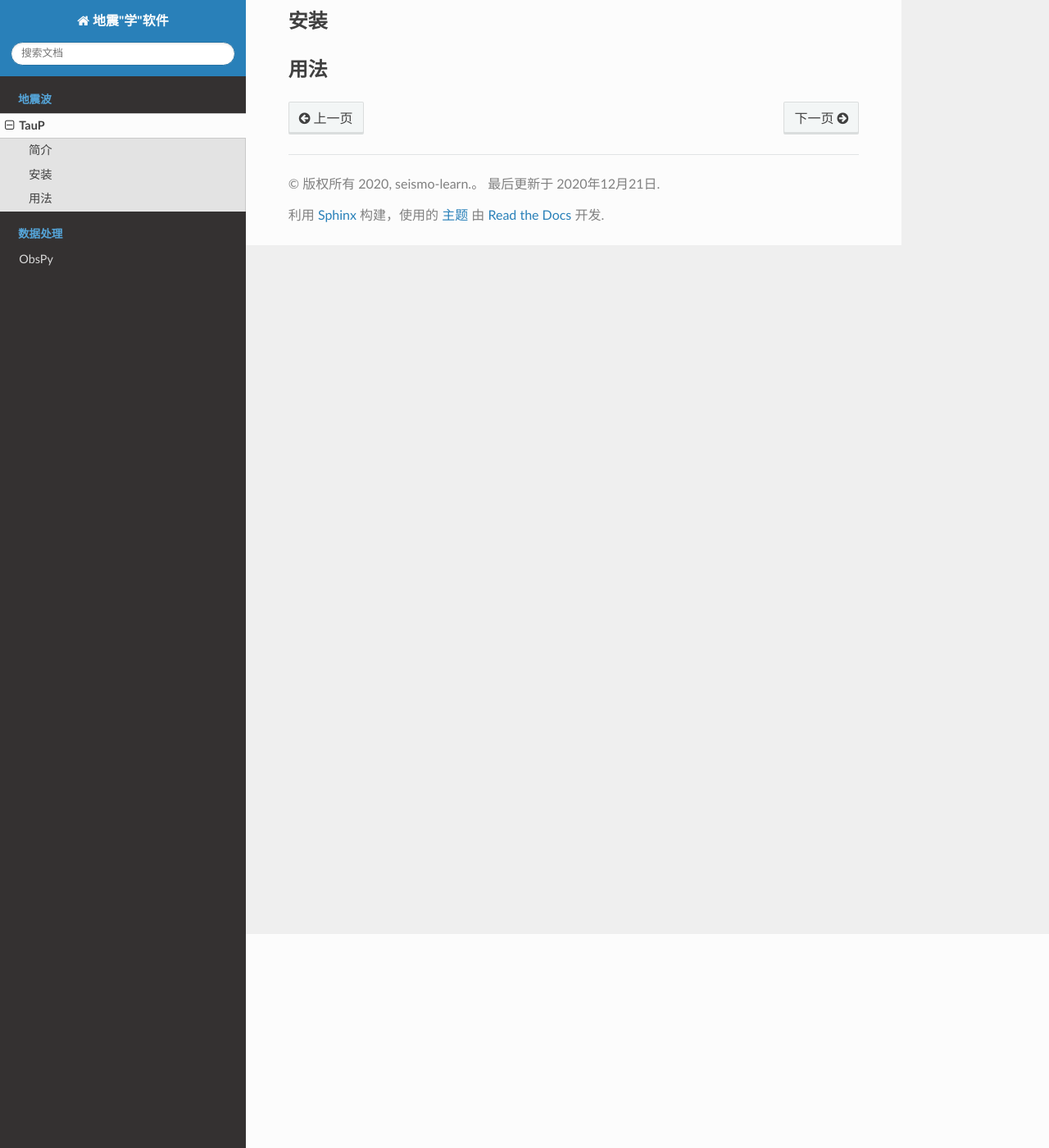
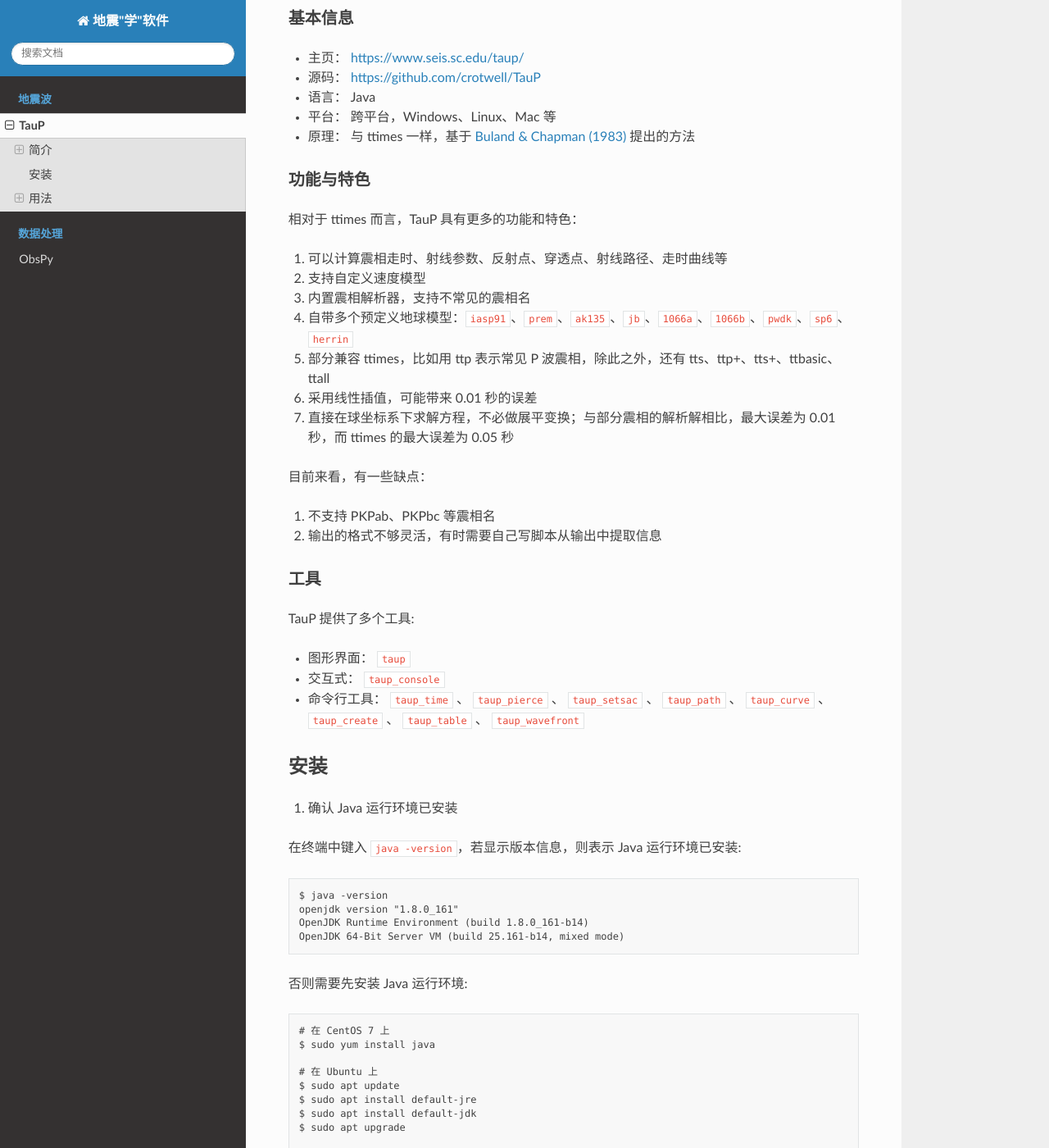
Before and after one commit to seismo-learn/software, a Sphinx documentation site: the page built from source/taup.rst, in a window 1280 px wide and 1400 px high, scrolled down 261 px. Shown: the whole window at 82% size. Built offline with Sphinx 7.4.7 and the Read the Docs theme 2.0.0, drawn with Linux system fonts in a browser that asks for light colours; some of the changed text lies outside the part shown.

Commit message:
Initial commit of TauP tutotiral

```diff
--- a/source/taup.rst
+++ b/source/taup.rst
@@ -7,12 +7,125 @@ TauP 是一款常用于计算地震波走时和路径的 Java 程序。
 简介
 ----
 
+基本信息
++++++++++
+
+- 主页： https://www.seis.sc.edu/taup/
+- 源码： https://github.com/crotwell/TauP
+- 语言： Java
+- 平台： 跨平台，Windows、Linux、Mac 等
+- 原理： 与 ttimes 一样，基于 `Buland & Chapman (1983) <https://pubs.geoscienceworld.org/ssa/bssa/article-abstract/73/5/1271/118430/The-computation-of-seismic-travel-times?redirectedFrom=fulltext>`_ 提出的方法
+
+功能与特色
+++++++++++
+
+相对于 ttimes 而言，TauP 具有更多的功能和特色：
+
+1. 可以计算震相走时、射线参数、反射点、穿透点、射线路径、走时曲线等
+2. 支持自定义速度模型
+3. 内置震相解析器，支持不常见的震相名
+4. 自带多个预定义地球模型：``iasp91``、``prem``、``ak135``、``jb``、``1066a``、``1066b``、``pwdk``、``sp6``、``herrin``
+5. 部分兼容 ttimes，比如用 ttp 表示常见 P 波震相，除此之外，还有 tts、ttp+、tts+、ttbasic、ttall
+6. 采用线性插值，可能带来 0.01 秒的误差
+7. 直接在球坐标系下求解方程，不必做展平变换；与部分震相的解析解相比，最大误差为 0.01 秒，而 ttimes 的最大误差为 0.05 秒
+
+目前来看，有一些缺点：
+
+1. 不支持 PKPab、PKPbc 等震相名
+2. 输出的格式不够灵活，有时需要自己写脚本从输出中提取信息
+
+工具
+++++
+
+TauP 提供了多个工具:
+
+- 图形界面： ``taup``
+- 交互式： ``taup_console``
+- 命令行工具： ``taup_time`` 、 ``taup_pierce`` 、 ``taup_setsac`` 、 ``taup_path`` 、 ``taup_curve`` 、 ``taup_create`` 、 ``taup_table`` 、 ``taup_wavefront``
+
 
 
 安装
 ----
 
+1. 确认 Java 运行环境已安装
+
+在终端中键入 ``java -version``，若显示版本信息，则表示 Java 运行环境已安装::
+
+    $ java -version
+    openjdk version "1.8.0_161"
+    OpenJDK Runtime Environment (build 1.8.0_161-b14)
+    OpenJDK 64-Bit Server VM (build 25.161-b14, mixed mode)
+
+否则需要先安装 Java 运行环境::
+
+    # 在 CentOS 7 上
+    $ sudo yum install java
+
+    # 在 Ubuntu 上
+    $ sudo apt update
+    $ sudo apt install default-jre
+    $ sudo apt install default-jdk
+    $ sudo apt upgrade
+
+    # 在 macOS 上
+    $ brew cask install java
+
+TauP 最新版本为 2.4.5，该版本要求 Java 版本大于 1.8。若你的机器的 Java 版本小于 1.8，
+可以考虑下载使用旧版本的 TauP。但要注意，旧版本 TauP 可能存在已知的 BUG。
+
+2. 下载 TauP::
+
+    $ wget http://www.seis.sc.edu/downloads/TauP/TauP-2.4.5.tgz
+
+3. 解压::
+
+    $ tar -xvf TauP-2.4.5.tgz
+
+4. 安装::
+
+    $ sudo mv TauP-2.4.5 /opt
+
+5. 修改环境变量::
+
+    $ echo 'export TAUPHOME=/opt/TauP-2.4.5' >> ~/.bashrc
+    $ echo 'export PATH=${TAUPHOME}/bin:${PATH}' >> ~/.bashrc
+    $ source ~/.bashrc
+
+6. 执行测试
+
+终端键入 ``taup`` 若出现 TauP 图形界面则表示安装成功。
 
 
 用法
 ----
+
+用 taup_time 计算震相走时及射线信息
++++++++++++++++++++++++++++++++++++
+
+``TODO``
+
+用 taup_pierce 计算射线的界面的穿透点
++++++++++++++++++++++++++++++++++++++
+
+``TODO``
+
+用 taup_setsac 将走时信息写入 SAC 文件
+++++++++++++++++++++++++++++++++++++++
+
+``TODO``
+
+TauP 自定义速度模型
+++++++++++++++++++++
+
+``TODO``
+
+识别 TauP 输出中的多个 P 震相
++++++++++++++++++++++++++++++
+
+``TODO``
+
+计算任意深度处下表面反射波走时
+++++++++++++++++++++++++++++++
+
+``TODO``
```
